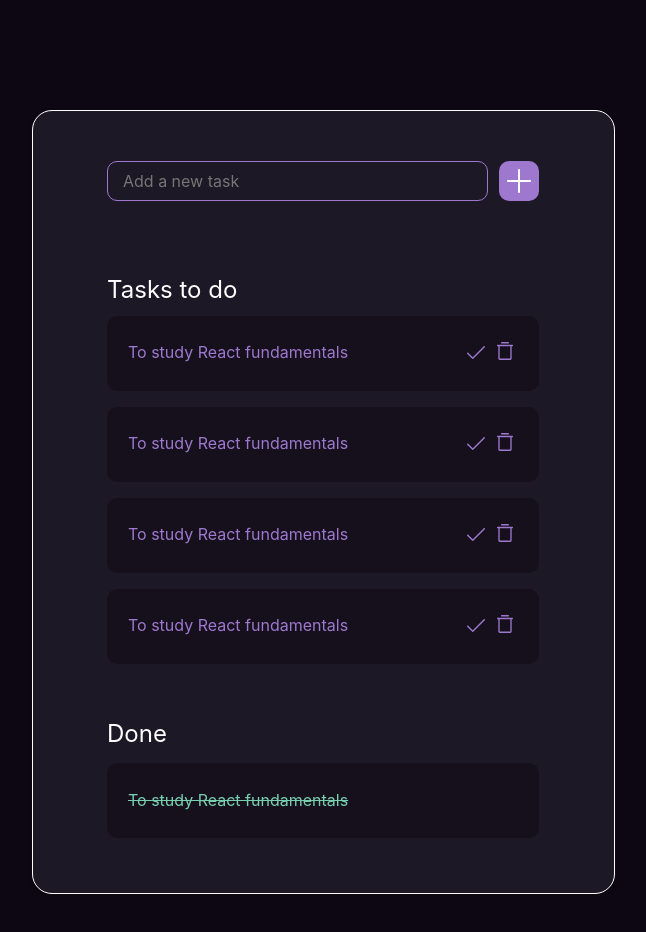
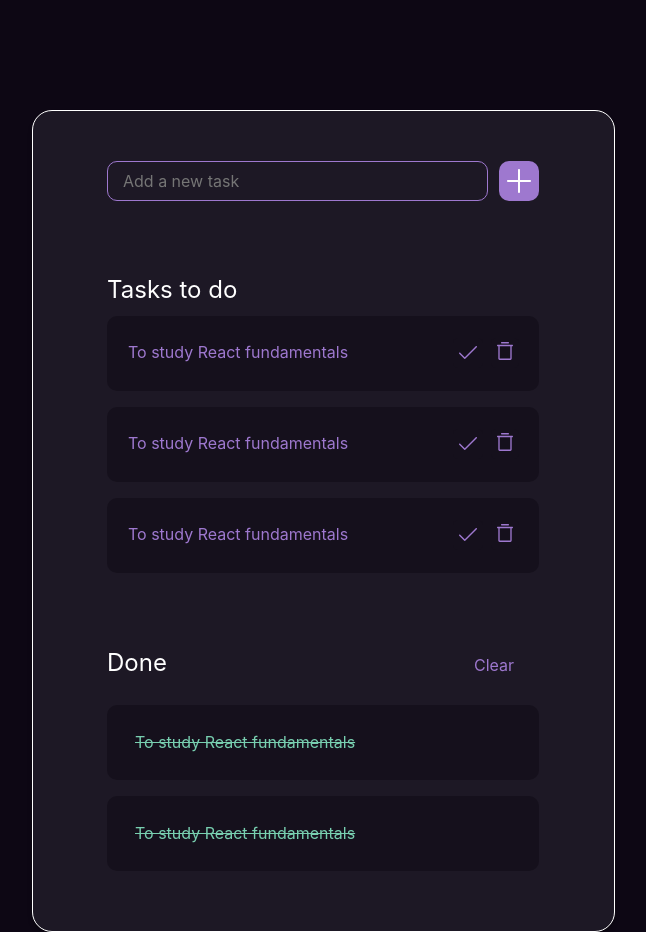
Before and after one commit to ins1de97/ToDo, a website built with Vite: page index.html in a window 1280 px wide. Both pictures are taken after a click on the button 792 px from the left and 352 px from the top of the page. Shown: the whole page, without its empty margins (317-963 px from the left). Before the commit the page ends 894 px from the top, so only its background shows below. Built offline with nearby package versions, Linux system fonts and the light colour scheme.

Commit message:
creating a function add,delete,done

```diff
--- a/index.html
+++ b/index.html
@@ -5,45 +5,49 @@
     <meta charset="UTF-8" />
     <meta name="viewport" content="width=device-width, initial-scale=1.0" />
     <title>ToDo App</title>
+    <link rel="stylesheet" href="./src/scss/style.css">
 </head>
 
 <body>
     <div class="wrapper">
         <div class="task-manager">
             <div class="container">
-                <div class="task-manager__add-tasks">
-                    <input type="text" class="task-manager__input" placeholder="Add a new task">
+                <form id="form" class="task-manager__add-tasks">
+                    <input id="form-input" type="text" class="task-manager__input" placeholder="Add a new task" required>
                     <button class="task-manager__add-button"><img src="./public/svg/Plus.svg" alt="button"></button>
-                </div>
+                </form>
                 <div class="task-manager__tasks">
                     <h2 class="task-manager__title">Tasks to do</h2>
-                    <ul class="task-manager__list">
+                    <ul id="task-list" class="task-manager__list">
                         <li class="task-manager__item">
                             <span class="task-manager__text">To study React fundamentals</span>
-                            <button class="task-manager__check-button"><img src="./public/svg/chek_mark.svg" alt=""></button>
-                            <button class="task-manager__delete-button"><img src="./public/svg/delete.svg" alt=""></button>
+                            <button class="task-manager__check-button" data-action="done"><img src="./public/svg/chek_mark.svg" alt=""></button>
+                            <button class="task-manager__delete-button" data-action="delete"><img src="./public/svg/delete.svg" alt=""></button>
                         </li>
                         <li class="task-manager__item">
                             <span class="task-manager__text">To study React fundamentals</span>
-                            <button class="task-manager__check-button"><img src="./public/svg/chek_mark.svg" alt=""></button>
-                            <button class="task-manager__delete-button"><img src="./public/svg/delete.svg" alt=""></button>
+                            <button class="task-manager__check-button" data-action="done"><img src="./public/svg/chek_mark.svg" alt=""></button>
+                            <button class="task-manager__delete-button" data-action="delete"><img src="./public/svg/delete.svg" alt=""></button>
                         </li>
                         <li class="task-manager__item">
                             <span class="task-manager__text">To study React fundamentals</span>
-                            <button class="task-manager__check-button"><img src="./public/svg/chek_mark.svg" alt=""></button>
-                            <button class="task-manager__delete-button"><img src="./public/svg/delete.svg" alt=""></button>
+                            <button class="task-manager__check-button" data-action="done"><img src="./public/svg/chek_mark.svg" alt=""></button>
+                            <button class="task-manager__delete-button" data-action="delete"><img src="./public/svg/delete.svg" alt=""></button>
                         </li>
                         <li class="task-manager__item">
                             <span class="task-manager__text">To study React fundamentals</span>
-                            <button class="task-manager__check-button"><img src="./public/svg/chek_mark.svg" alt=""></button>
-                            <button class="task-manager__delete-button"><img src="./public/svg/delete.svg" alt=""></button>
+                            <button class="task-manager__check-button" data-action="done"><img src="./public/svg/chek_mark.svg" alt=""></button>
+                            <button class="task-manager__delete-button" data-action="delete"><img src="./public/svg/delete.svg" alt=""></button>
                         </li>
                     </ul>
                 </div>
 
-                <div class="task-manager__done">
-                    <h2 class="task-manager__title">Done</h2>
-                    <ul class="task-manager__list">
+                <div id="task-done" class="task-manager__done">
+                    <div class="task-manager__header">
+                        <h2 class="task-manager__title">Done</h2>
+                        <button class="task-manager__clear-button" data-action="clear">Clear</button>
+                    </div>
+                    <ul id="done-list" class="task-manager__list">
                         <li class="task-manager__item task-manager__item--completed">
                             <span class="task-manager__text">To study React fundamentals</span>
                         </li>
--- a/src/js/main.js
+++ b/src/js/main.js
@@ -1,3 +1,53 @@
-import '../scss/style.scss'
 
-console.log('Первый комментарий')
+const form = document.getElementById ("form");
+const taskInput = document.getElementById ("form-input");
+const taskList = document.getElementById('task-list');
+const taskListDone = document.getElementById('done-list');
+const taskDone = document.getElementById('task-done');
+
+
+form.addEventListener('submit', addTask);
+taskList.addEventListener('click', deleteTask);
+taskList.addEventListener('click', doneTask);
+taskDone.addEventListener('click', clearDoneTask);
+
+
+function addTask (e) {
+    e.preventDefault();
+    const taskText = taskInput.value;
+    const taskHTML = `<li class="task-manager__item">
+                            <span class="task-manager__text">${taskText}</span>
+                            <button class="task-manager__check-button" data-action="done"><img src="./public/svg/chek_mark.svg" alt=""></button>
+                            <button class="task-manager__delete-button" data-action="delete"><img src="./public/svg/delete.svg" alt=""></button>
+                        </li>`;
+    taskList.insertAdjacentHTML('beforeend', taskHTML);
+
+    taskInput.value = '';
+    taskInput.focus();
+}
+
+function deleteTask (e) {
+    if (e.target.dataset.action === 'delete'){
+        const taskItem = e.target.closest('.task-manager__item');
+        taskItem.remove();
+    }
+}
+
+function doneTask (e){
+    if (e.target.dataset.action === 'done'){
+        const taskItem = e.target.closest('.task-manager__item');
+        const taskText = taskItem.innerText;
+        taskItem.remove();
+        const taskHTML = `<li class="task-manager__item task-manager__item--completed">
+                            <span class="task-manager__text">${taskText}</span>
+                        </li>`;
+        taskListDone.insertAdjacentHTML('afterbegin', taskHTML);
+    }
+}
+
+function clearDoneTask (e) {
+    if (e.target.dataset.action === 'clear'){
+        const taskItem = taskListDone;
+        taskItem.innerHTML = '';
+    }
+}
--- a/src/scss/style.scss
+++ b/src/scss/style.scss
@@ -6,6 +6,7 @@ body {
     font-weight: 400;
     line-height: 19px;
     background-color: #0D0714;
+}
 
 h2 {
     color: #ffffff;
@@ -19,6 +20,14 @@ body {
     display: flex;
     flex-direction: column;
     align-items: center;
+}
+
+.container {
+    max-width: 432px;
+    margin: 0 auto;
+    padding: 0 15px;
+    height: 100%;
+}
 
 .task-manager {
     width: 583px;
@@ -29,31 +38,25 @@ body {
     box-shadow: 0px 4px 4px 0px rgba(0, 0, 0, 0.25);
     background: #1d1825;
 
-            .container {
-                max-width: 432px;
-                margin: 0 auto;
-                padding: 0 15px;
-                height: 100%;
-
-
-                .task-manager__add-tasks {
+    &__add-tasks {
         padding: 50px 0 59px;
         display: flex;
         justify-content: space-between;
         gap: 11px;
+    }
 
-
-                    .task-manager__input {
+    &__input {
         width: 100%;
         height: 40px;
         padding: 10px 15px;
+        color: #ffffff;
         box-sizing: border-box;
         border: 1px solid rgb(158, 120, 207);
         border-radius: 10px;
         background: inherit;
     }
 
-                    .task-manager__add-button {
+    &__add-button {
         display: flex;
         justify-content: center;
         align-items: center;
@@ -63,28 +66,25 @@ body {
         border-width: 0px;
         background: rgb(158, 120, 207);
     }
-                }
 
-                .task-manager__tasks {
-
-                    .task-manager__title {
+    &__title {
         margin-bottom: 17px;
     }
 
-                    .task-manager__list {
+    &__list {
         margin-bottom: 60px;
         padding: 0;
         width: 100%;
         display: flex;
         flex-direction: column;
         gap: 16px;
+    }
 
-                        .task-manager__item {
+    &__item {
         padding: 22px 20px 23px 21px;
         list-style: none;
         display: flex;
         align-items: center;
-
         border-radius: 10px;
         background: rgb(21, 16, 28);
         color: rgb(158, 120, 207);
@@ -92,43 +92,68 @@ body {
         span {
             width: 100%;
         }
+    }
 
-                            .task-manager__check-button {
+    &__check-button {
         width: 30px;
         height: 30px;
         border-radius: 5px;
         background: rgb(21, 16, 28);
         cursor: pointer;
         border: none;
+        margin-right: 8px;
+
+        img {
+            pointer-events: none;
+        }
     }
 
-                            .task-manager__delete-button {
+    &__delete-button {
         width: 30px;
         height: 30px;
         border-radius: 5px;
         background: rgb(21, 16, 28);
         cursor: pointer;
         border: none;
-                            }
-                        }
+
+        img {
+            pointer-events: none;
         }
     }
 
-                .task-manager__done {
+    &__done {
+        margin-bottom: 55px;
+    }
 
-                    .task-manager__title {}
+    &__header {
+        display: flex;
+        justify-content: space-between;
+        align-items: baseline;
+    }
 
-                    .task-manager__list {
+    &__clear-button {
+        width: 90px;
+        height: 40px;
+        color: rgb(158, 120, 207);
+        background-color: inherit;
+        border-radius: 5px;
+        cursor: pointer;
+        border: none;
+    }
+
+    &__list {
+        padding: 0;
+        display: flex;
+        flex-direction: column;
+        gap: 16px;
+    }
+
+    &__item--completed {
         color: #78CFB0;
         text-decoration-line: line-through;
         list-style: none;
-                        padding: 28px 21px;
+        padding: 28px;
         border-radius: 10px;
         background: rgb(21, 16, 28);
-                        margin-bottom: 55px;
     }
 }
-            }
-        }
-    }
-}
```
Also changed, not shown: src/scss/style.css (added), 1 other file. Lines whose indentation alone changed are shown as unchanged.
